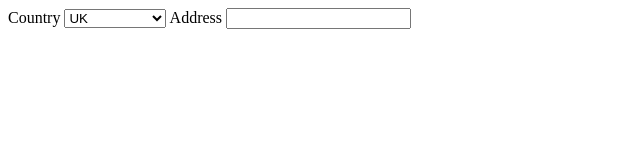
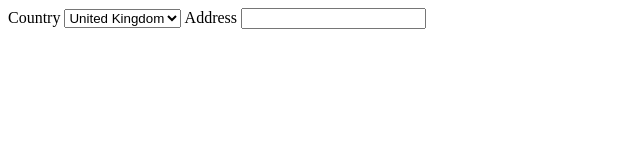
Before and after one commit to experiandataquality/GlobalIntuitive, a plain HTML site: page demo.html in a window 1280 px wide. Shown: the whole page, without its empty margins (0-640 px from the left). Drawn offline with Linux system fonts and the light colour scheme.

Commit message:
Added AUS, FRA and NZL country support

```diff
--- a/demo.html
+++ b/demo.html
@@ -8,8 +8,11 @@
 			<label for="country">Country</label>
 			<select name="country">
 				<option value="">Please select</option>
-				<option value="gbr" selected>UK</option>
-				<option value="usa">USA</option>
+				<option value="aus">Australia</option>
+				<option value="fra">France</option>
+				<option value="nzl">New Zealand</option>
+				<option value="gbr" selected>United Kingdom</option>
+				<option value="usa">United States</option>
 			</select>
 
 			<label for="input">Address</label>
```
